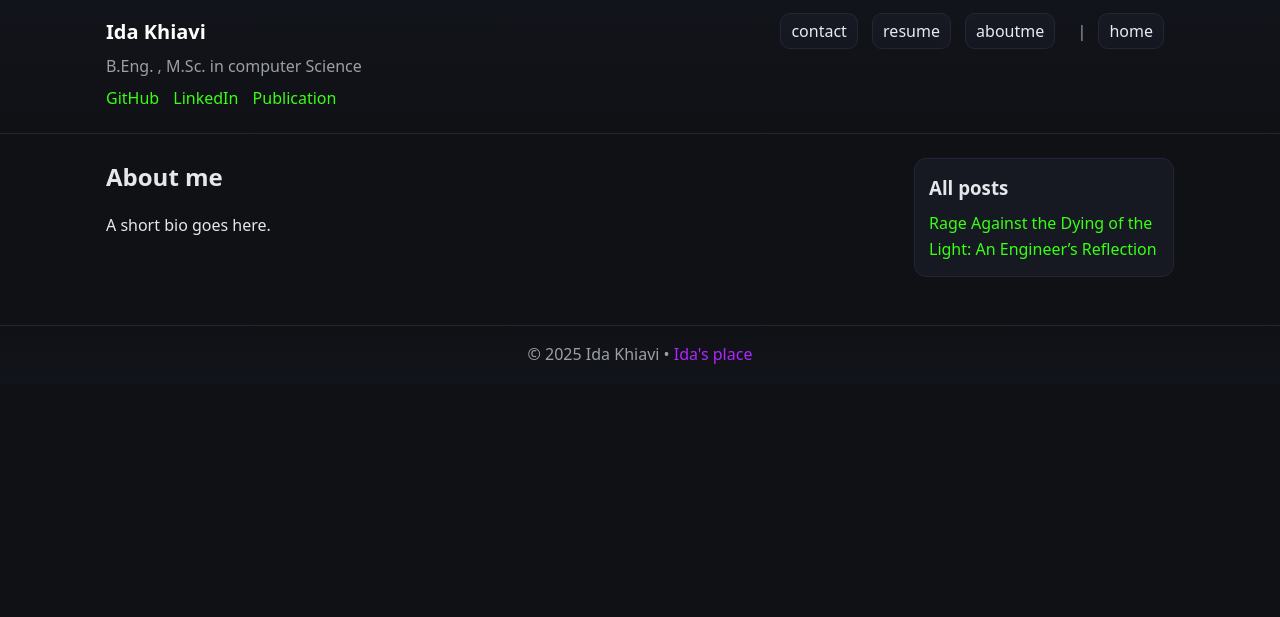
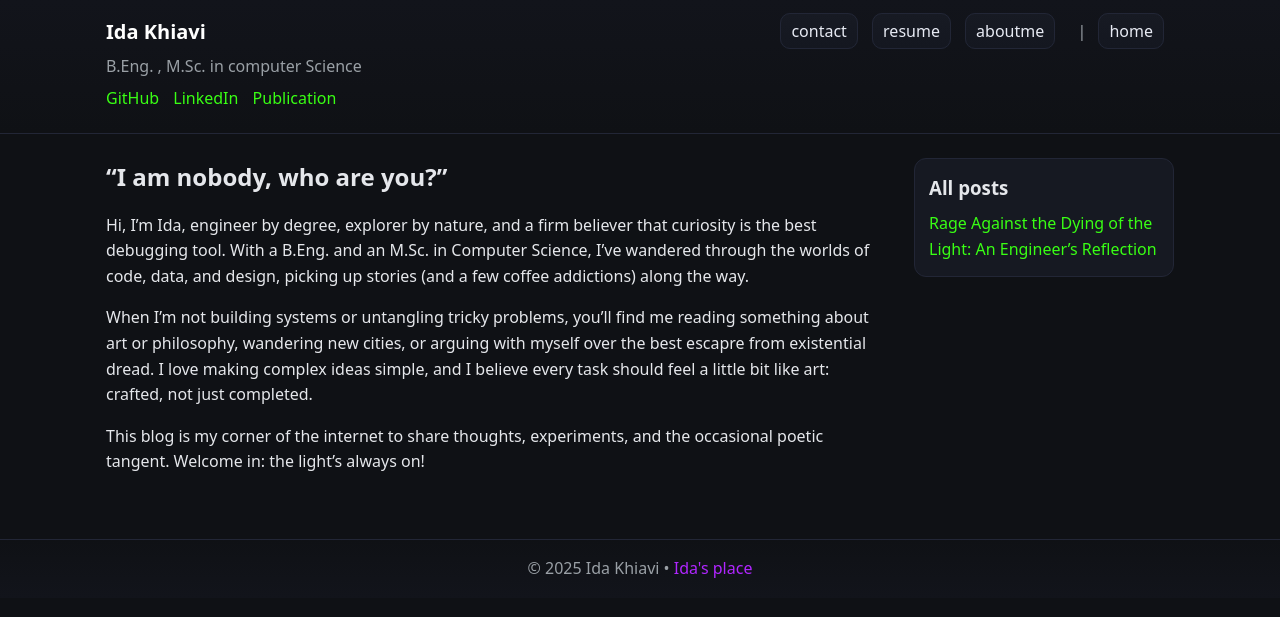
Before and after one commit to idakhiavi/idakhiavi.github.io, a Jekyll site: the page built from aboutme.md, in a window 1280 px wide. Shown: the top 617 px of the page. Built offline with Jekyll 4.4.1, drawn with Linux system fonts in a browser that asks for light colours.

Commit message:
about me

```diff
--- a/aboutme.md
+++ b/aboutme.md
@@ -1,8 +1,13 @@
 ---
 layout: default
-title: aboutme
+title: About Me
 permalink: /aboutme/
 ---
 
-# About me
-A short bio goes here.
+# "I am nobody, who are you?"
+Hi, I’m Ida, engineer by degree, explorer by nature, and a firm believer that curiosity is the best debugging tool. With a B.Eng. and an M.Sc. in Computer Science, I’ve wandered through the worlds of code, data, and design, picking up stories (and a few coffee addictions) along the way.
+
+When I’m not building systems or untangling tricky problems, you’ll find me reading something about art or philosophy, wandering new cities, or arguing with myself over the best escapre from existential dread. I love making complex ideas simple, and I believe every task should feel a little bit like art: crafted, not just completed.
+
+This blog is my corner of the internet to share thoughts, experiments, and the occasional poetic tangent. Welcome in:
+                                            the light’s always on!
```
